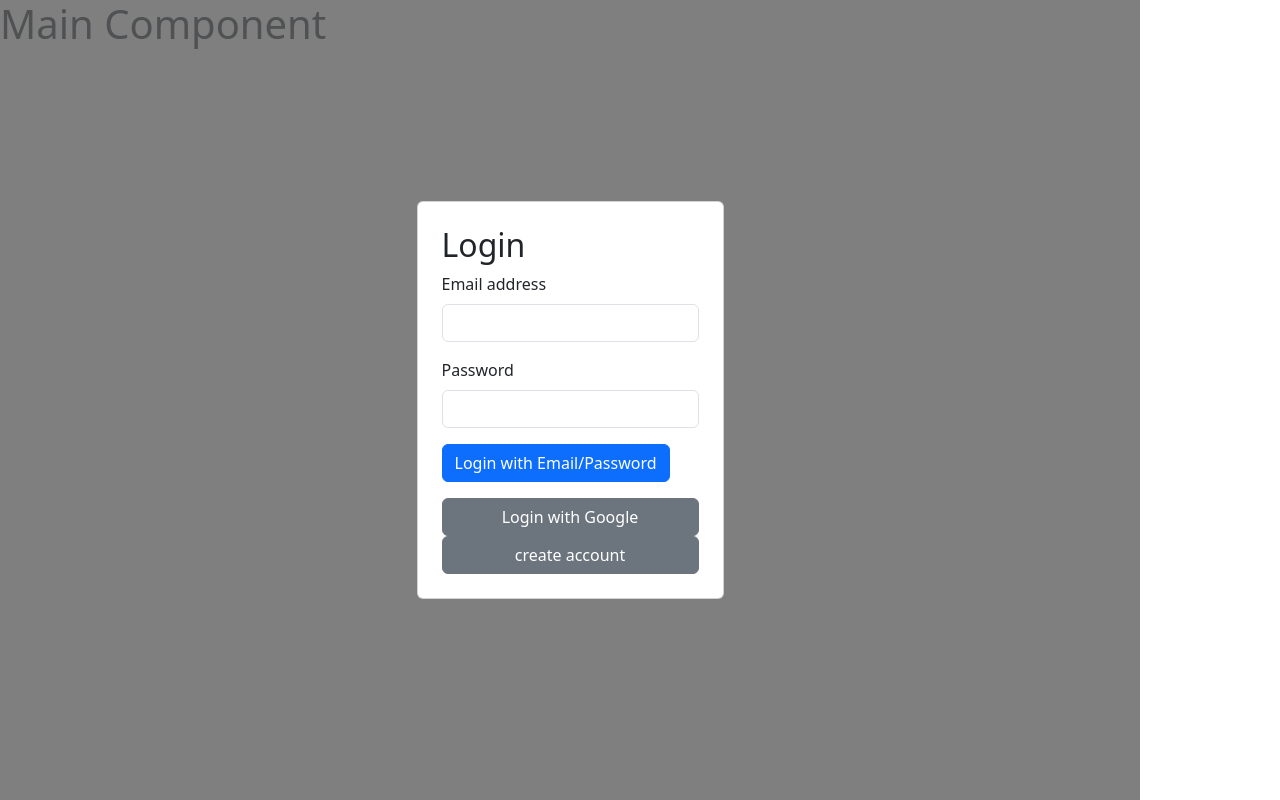
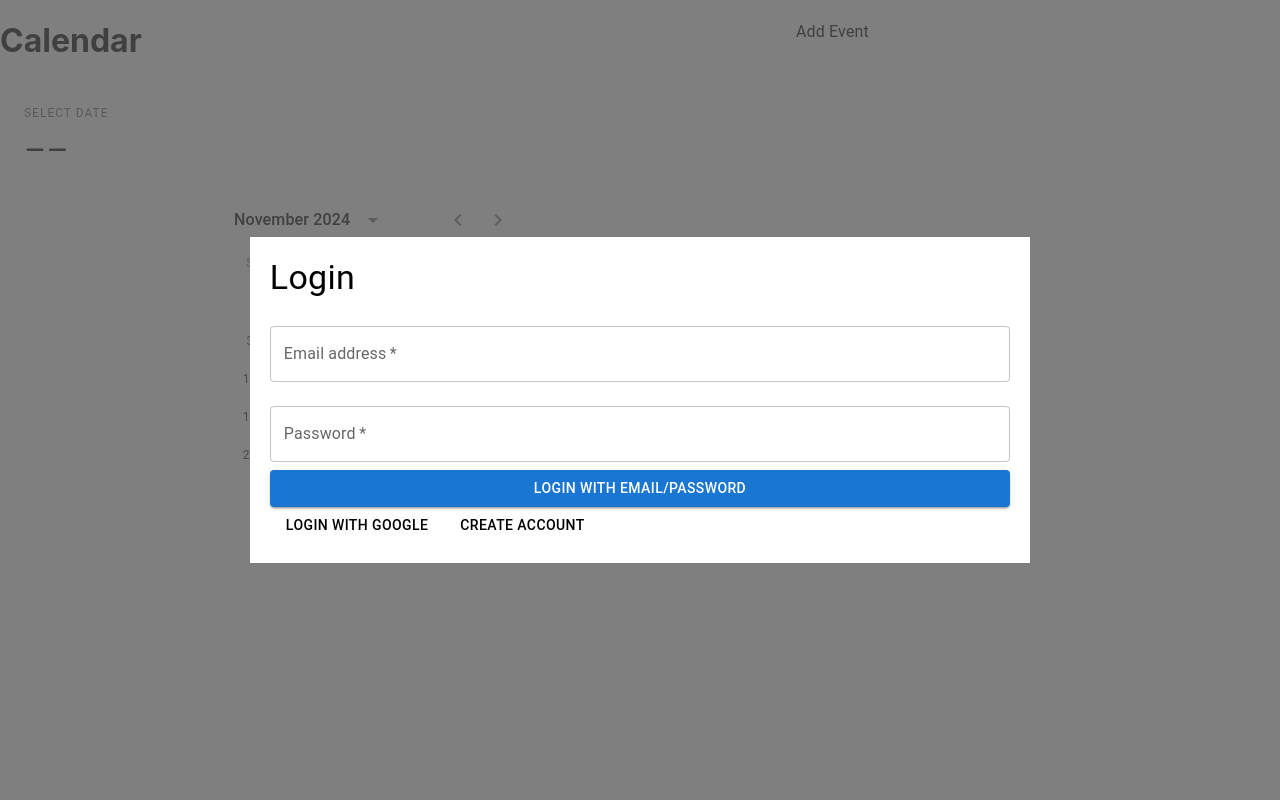
Before and after one commit to MiddeNg/calendarProject, a React (Create React App) app in the folder frontend/: page / in a window 1280 px wide. Built offline with nearby package versions, Linux system fonts and the light colour scheme; no server answers.

Commit message:
add frontend eventview

```diff
--- a/frontend/package.json
+++ b/frontend/package.json
@@ -3,11 +3,17 @@
   "version": "0.1.0",
   "private": true,
   "dependencies": {
+    "@emotion/react": "^11.13.5",
+    "@emotion/styled": "^11.13.5",
+    "@mui/material": "^6.1.9",
+    "@mui/x-date-pickers": "^7.22.3",
     "@react-oauth/google": "^0.12.1",
     "@testing-library/jest-dom": "^5.17.0",
     "@testing-library/react": "^13.4.0",
     "@testing-library/user-event": "^13.5.0",
+    "@toolpad/core": "^0.10.0",
     "bootstrap": "^5.3.3",
+    "dayjs": "^1.11.13",
     "react": "^18.3.1",
     "react-dom": "^18.3.1",
     "react-scripts": "5.0.1",
--- a/frontend/src/App.css
+++ b/frontend/src/App.css
@@ -12,6 +12,8 @@
   display: flex;
   justify-content: center;
   align-items: center;
+  z-index: 2;
+
 }
 
 .login-container {
--- a/frontend/src/App.js
+++ b/frontend/src/App.js
@@ -1,11 +1,17 @@
 import React, { useState, useEffect } from 'react';
-import 'bootstrap/dist/css/bootstrap.min.css';
 import './App.css';
 import Login from './Login';
 import { GoogleOAuthProvider } from '@react-oauth/google';
+import Calendar from './Calendar';
+import Drawer from '@mui/material/Drawer';
+import EventsView from './EventsView';
+import { Container } from '@mui/material';
+import Grid from '@mui/material/Grid2';
 
 const App = () => {
   const [accessToken, setAccessToken] = useState(null);
+  const [date, setDate] = useState(null);
+  const [showSidePanel, setShowSidePanel] = useState(false);
 
   useEffect(() => {
     // Check for JWT tokens or login status here
@@ -17,23 +23,45 @@ const App = () => {
     }
   }, []);
 
+  useEffect(() => {
+    if (date) {
+      setShowSidePanel(true);
+    } else {
+      setShowSidePanel(false);
+    }
+  }, [date]);
+
   const onLoginSuccess = ({ accessToken }) => {
     console.log("access_token", accessToken)
-    // Implement email/password login logic here
     localStorage.setItem('jwtToken', accessToken);
     setAccessToken(accessToken);
   };
 
+  const handleAddEventClick = () => {
+    // Logic for adding an event
+    console.log('Add event clicked');
+  };
+
   return (
     <GoogleOAuthProvider clientId={process.env.REACT_APP_O_AUTH_CLIENT_ID}>
-    <div className="app">
-      {!accessToken && <Login onLoginSuccess={onLoginSuccess} />}
-
-      <div className={`main-content ${accessToken ? 'active' : 'inactive'}`}>
-        {/* Your main calendar event management component goes here */}
-        <h1>Main Component</h1>
+      <div className="app">
+        {!accessToken && <Login onLoginSuccess={onLoginSuccess} />}
+        <div className={`main-content ${accessToken ? 'active' : 'inactive'}`}>
+          <Grid container spacing={2}>
+            <Grid item xs={12} size={7}>
+              <Calendar setDate={setDate} />
+            </Grid>
+            <Grid item xs={0} size={5} sx={{ display: { lg: 'block', md: 'block', xs: 'none' }}}>
+              <Container sx={{ display: { lg: 'block', md: 'block', xs: 'none' }, maxWidth: 'sm' }}>
+                <EventsView handleAddEventClick={handleAddEventClick} />
+              </Container>
+            </Grid>
+          </Grid>
+          <Drawer sx={{ display: { lg: 'none', md: 'none', xs: 'block' } }} anchor="bottom" open={showSidePanel} onClose={() => setShowSidePanel(false)}>
+            <EventsView handleAddEventClick={handleAddEventClick} />
+          </Drawer>
+        </div>
       </div>
-    </div>
     </GoogleOAuthProvider>
   );
 };
--- /dev/null
+++ b/frontend/src/Calendar.js
@@ -0,0 +1,18 @@
+import { AdapterDayjs } from '@mui/x-date-pickers/AdapterDayjs';
+import { LocalizationProvider } from '@mui/x-date-pickers/LocalizationProvider';
+import { StaticDatePicker } from '@mui/x-date-pickers';
+
+function Calendar({setDate}) {
+  return (
+    <LocalizationProvider dateAdapter={AdapterDayjs}>
+    <div>
+      <h1>Calendar</h1>
+      <StaticDatePicker onChange={(date) => {
+        console.log("date", date)
+        setDate(date)}}/>
+    </div>
+    </LocalizationProvider>
+  );
+}
+
+export default Calendar;
--- /dev/null
+++ b/frontend/src/EventsView.js
@@ -0,0 +1,15 @@
+import List from '@mui/material/List';
+import ListItem from '@mui/material/ListItem';
+import ListItemText from '@mui/material/ListItemText';
+
+function EventsView({ handleAddEventClick }) {
+  return (
+    <List>
+      <ListItem button onClick={handleAddEventClick}>
+        <ListItemText primary="Add Event" />
+      </ListItem>
+    </List>
+  );
+}
+
+export default EventsView
--- a/frontend/src/Login.js
+++ b/frontend/src/Login.js
@@ -2,7 +2,7 @@ import React, { useState } from 'react';
 import { GoogleLogin } from '@react-oauth/google';
 import { getAuth, createUserWithEmailAndPassword, signInWithEmailAndPassword, signInWithPopup } from "firebase/auth";
 import { GoogleAuthProvider } from "firebase/auth";
-import { Button } from 'react-bootstrap';
+import { TextField, Button, Typography, Snackbar, Alert } from '@mui/material';
 
 const provider = new GoogleAuthProvider();
 
@@ -11,6 +11,7 @@ const Login = ({ onLoginSuccess }) => {
   const [loginFailMessage, setLoginFailMessage] = useState('');
   const [email, setEmail] = useState('');
   const [password, setPassword] = useState('');
+  const [snackbarOpen, setSnackbarOpen] = useState(false);
 
   const handleGoogleLoginFail = () => {
     setLoginFailMessage('Failed to login to Google. Please try again.');
@@ -29,24 +30,41 @@ const Login = ({ onLoginSuccess }) => {
       });
   };
 
+  const handleSnackbarClose = () => {
+    setSnackbarOpen(false);
+  };
+
   return (
-    <div className="login-overlay container">
+    <div className="login-overlay">
       <div className="login-container card p-4">
-        <h2>Login</h2>
+        <Typography variant="h4" gutterBottom>Login</Typography>
         {loginFailMessage && (
-          <div className="alert alert-danger">{loginFailMessage}</div>
+          <Snackbar open={true} autoHideDuration={6000} onClose={handleSnackbarClose}>
+            <Alert severity="error">{loginFailMessage}</Alert>
+          </Snackbar>
         )}
-
         <form onSubmit={handleEmailLogin}>
-          <div className="mb-3">
-            <label htmlFor="email" className="form-label">Email address</label>
-            <input type="email" className="form-control" id="email" value={email} onChange={(e) => setEmail(e.target.value)} required />
-          </div>
-          <div className="mb-3">
-            <label htmlFor="password" className="form-label">Password</label>
-            <input type="password" className="form-control" id="password" value={password} onChange={(e) => setPassword(e.target.value)} required />
-          </div>
-          <button type="submit" className="btn btn-primary mb-3">Login with Email/Password</button>
+          <TextField
+            label="Email address"
+            type="email"
+            value={email}
+            onChange={(e) => setEmail(e.target.value)}
+            required
+            fullWidth
+            margin="normal"
+          />
+          <TextField
+            label="Password"
+            type="password"
+            value={password}
+            onChange={(e) => setPassword(e.target.value)}
+            required
+            fullWidth
+            margin="normal"
+          />
+          <Button type="submit" variant="contained" color="primary" fullWidth>
+            Login with Email/Password
+          </Button>
         </form>
 
         <Button
```
Also changed, not shown: 1 other file (tests, documents, lock files or other folders).
